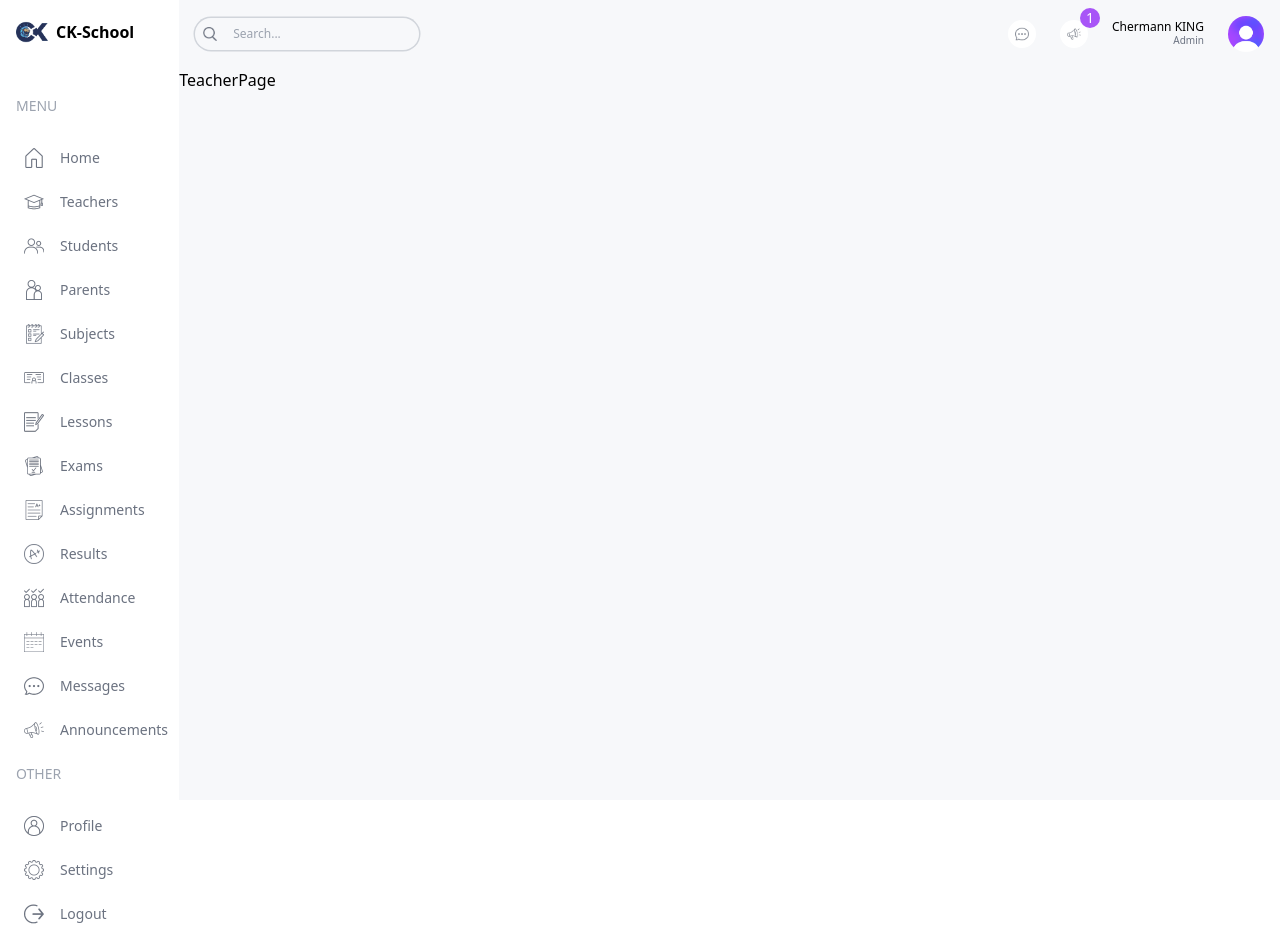
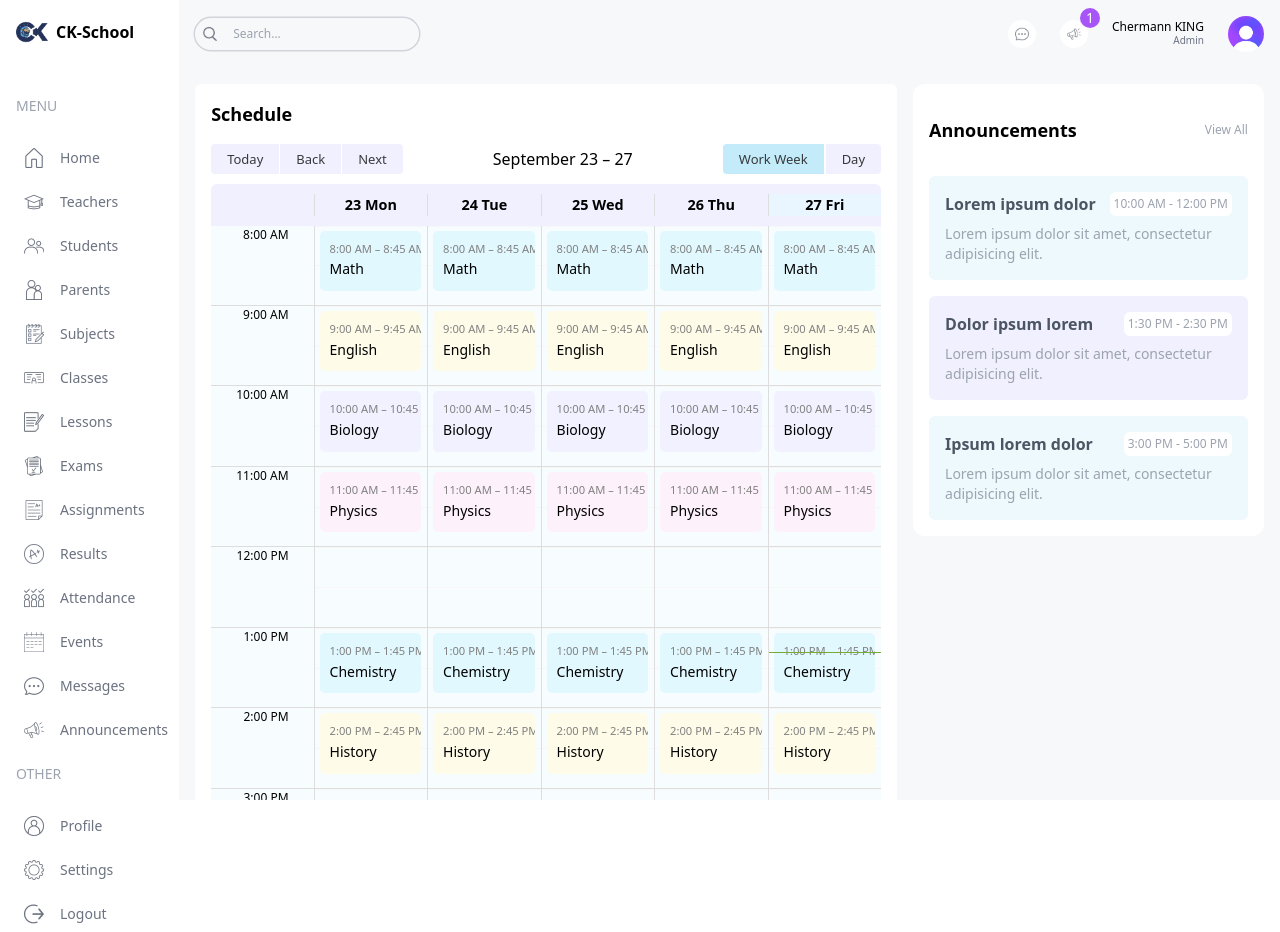
Before and after one commit to Chermann-KING/school-management-dashboard, a Next.js app: page /teachers in a window 1280 px wide. Built offline with nearby package versions, Linux system fonts and the light colour scheme.

Commit message:
💄 Main: App > Dashboard > Teachers > Add BigCalendar, EventCalendar and Announcements

```diff
--- a/src/app/(dashboard)/teachers/page.tsx
+++ b/src/app/(dashboard)/teachers/page.tsx
@@ -1,7 +1,24 @@
-import React from "react";
+import Announcements from "@/components/Announcements";
+import BigCalendar from "@/components/BigCalendar";
+// import EventCalendar from "@/components/EventCalendar";
 
 const TeacherPage = () => {
-  return <div>TeacherPage</div>;
+  return (
+    <div className="flex-1 p-4 flex gap-4 flex-col xl:flex-row">
+      {/* LEFT */}
+      <div className="w-full xl:w-2/3">
+        <div className="h-full  min-h-[880px] bg-white p-4 rounded-md">
+          <h2 className="text-lg font-semibold mb-4">Schedule</h2>
+          <BigCalendar />
+        </div>
+      </div>
+      {/* RIGHT */}
+      <div className="w-full xl:w-1/3 flex flex-col gap-8">
+        {/* <EventCalendar /> */}
+        <Announcements />
+      </div>
+    </div>
+  );
 };
 
 export default TeacherPage;
```
